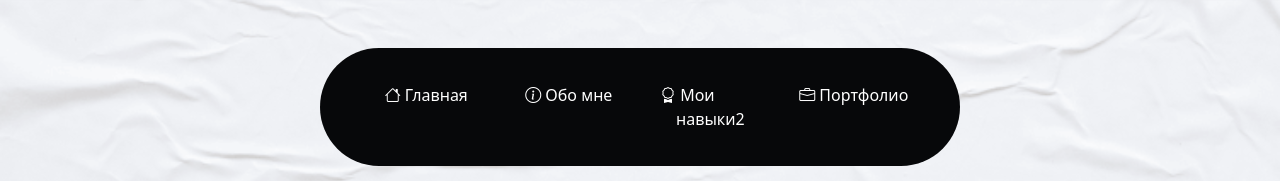
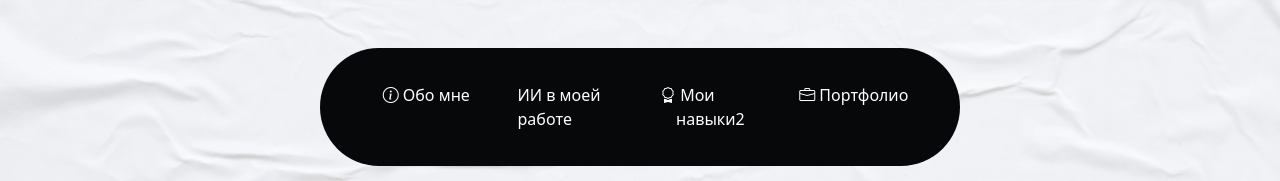
Before and after one commit to jenk293/KPM2024, a plain HTML site: page index.html in a window 1280 px wide. Shown: the top 181 px of the page. Drawn offline with Linux system fonts and the light colour scheme; files whose address does not match are found by name.

Commit message:
Update index.html

```diff
--- a/index.html
+++ b/index.html
@@ -13,11 +13,11 @@
       <div class="menu col-6">
         <div class="row">
           <nav>
-            <a href="#" class="col-3"
-              ><i class="bi bi-house"></i>&nbspГлавная</a
-            >
             <a href="#about" class="col-3"
               ><i class="bi bi-info-circle"></i>&nbspОбо мне</a
+            >
+            <a href="#" class="col-3"
+              ><i class="bi bi-ui-checks-gri"></i>ИИ в моей работе</a
             >
             <a href="#skills" class="col-3"
               ><i class="bi bi-award"></i>&nbspМои навыки2</a
```
